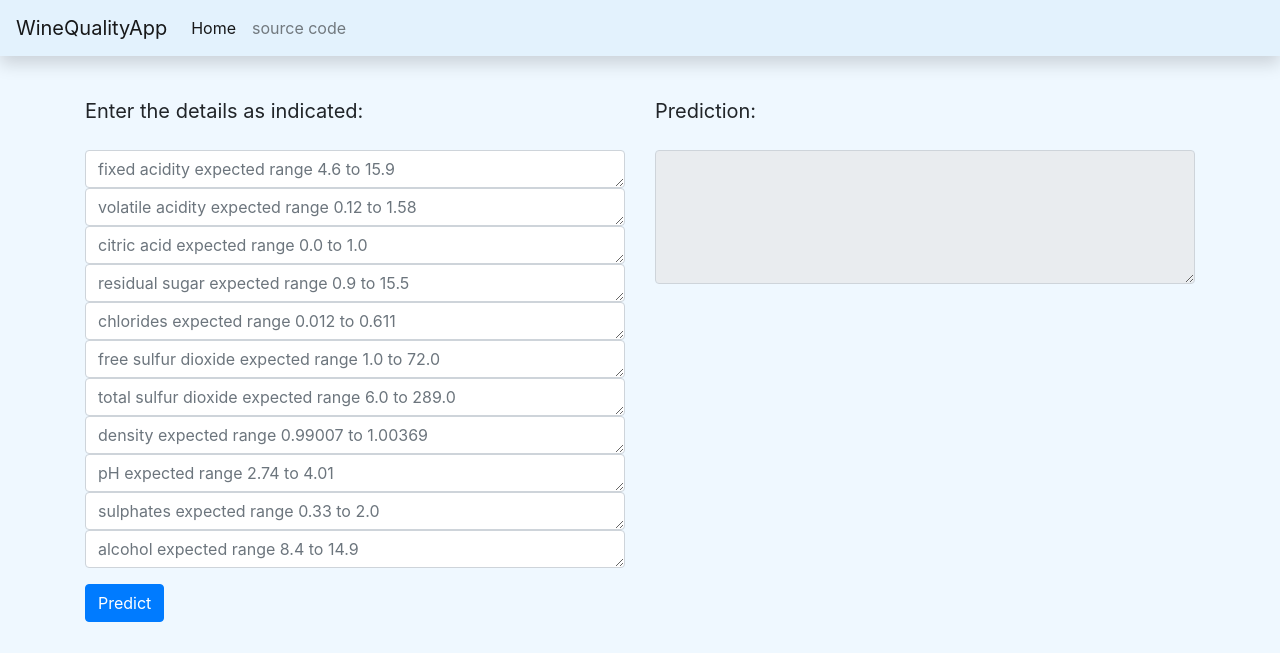
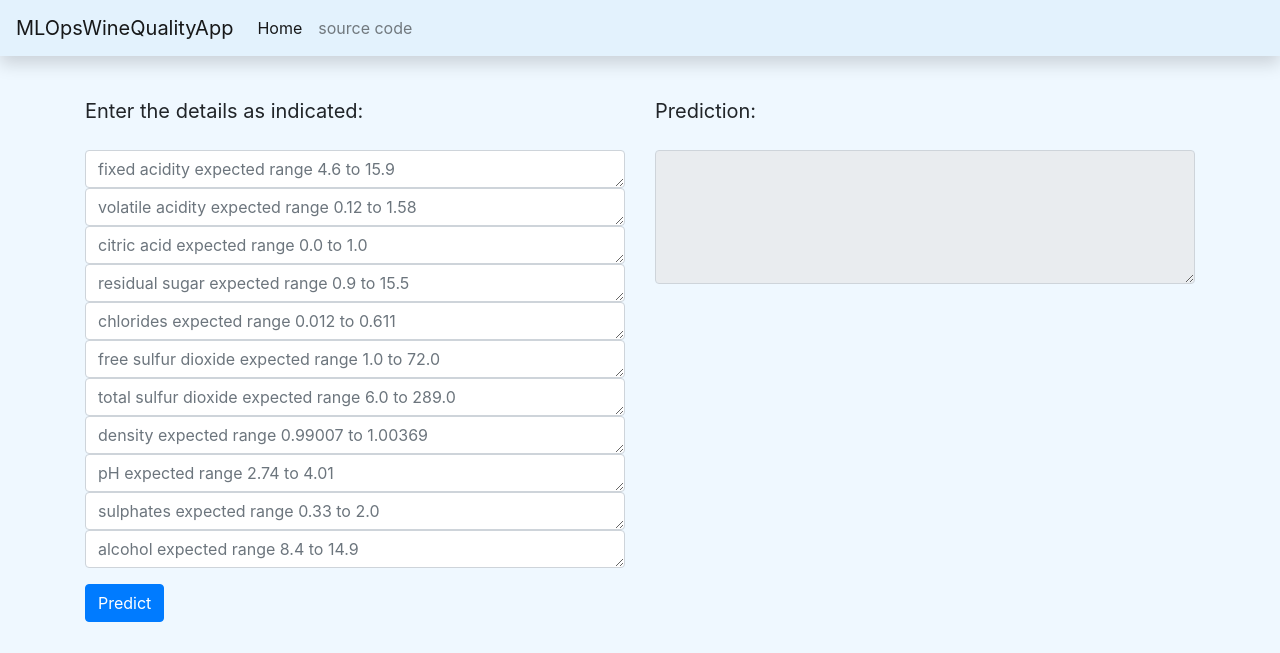
Before and after one commit to rj2403/MLOps, a Flask app: page / in a window 1280 px wide. Shown: the top 653 px of the page. Run offline with Flask 2, Linux system fonts and the light colour scheme; some libraries are stand-ins or nearby versions.

Commit message:
galti sudhara

```diff
--- a/webapp/templates/index.html
+++ b/webapp/templates/index.html
@@ -1,7 +1,7 @@
 {% extends 'base.html' %}
 
 {% block title %}
-MLOps-WineQuality
+WineQuality
 {% endblock title %}
 
 
@@ -15,7 +15,7 @@ MLOps-WineQuality
 <!-- nav bar -->
 
 <nav class="navbar navbar-expand-lg navbar-light shadow fixed-top" style="background-color: #e3f2fd;">
-    <a class="navbar-brand" href="/">WineQualityApp</a>
+    <a class="navbar-brand" href="/">MLOpsWineQualityApp</a>
     <button class="navbar-toggler" type="button" data-toggle="collapse" data-target="#navbarNav"
         aria-controls="navbarNav" aria-expanded="false" aria-label="Toggle navigation">
         <span class="navbar-toggler-icon"></span>
```
